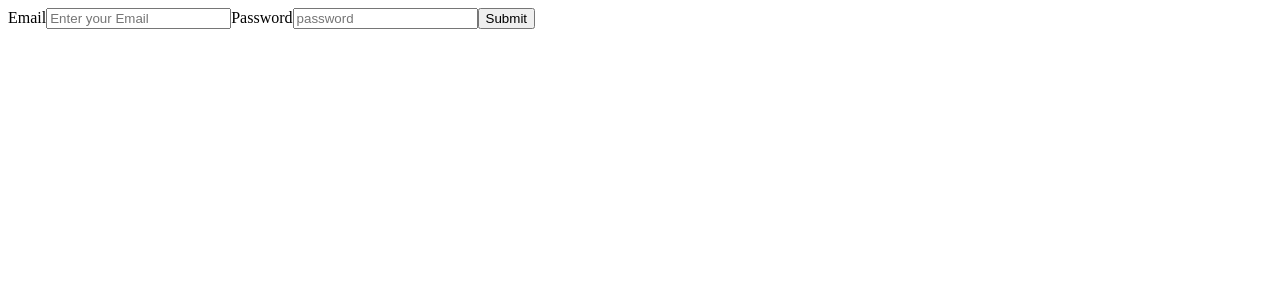
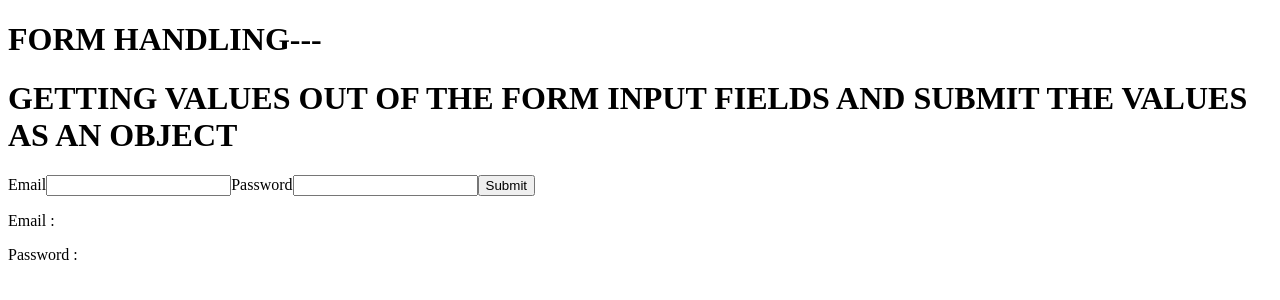
Before and after one commit to aryansharma8706/PROJECT, a React (Vite) app in the folder aryan/: page / in a window 1280 px wide. Shown: the top 300 px of the page. Built offline with nearby package versions, Linux system fonts and the light colour scheme.

Commit message:
form changes

```diff
--- a/aryan/src/App.jsx
+++ b/aryan/src/App.jsx
@@ -141,17 +141,52 @@
 //create a button when i click on the button changes its text .
 //create two button when i click on a button swap both btns title ;
 
-function App(){
+import { useState } from 'react';
+
+function App() {
+  const [email, setEmail] = useState('');
+  const [password, setPassword] = useState('');
+
+  const handleEmailChange = (event) => {
+    console.log(event.target.value);
+    setEmail(event.target.value);
+  };
+
+  const handlePasswordChange = (event) => {
+    console.log(event.target.value);
+    setPassword(event.target.value);
+  };
+
+  const handleSubmit = (e) => {
+    e.preventDefault();
+    const data = {
+      email: email,
+      password: password,
+    };
+    console.log(data);
+  };
   return (
     <div>
-      <form>
-      <label>Email</label>
-      <input type="Email" placeholder="Enter your Email" name="email"></input>
-      <label>Password</label>
-      <input type="password" placeholder="password" name="password"></input>
-      <button>Submit</button>
+      <h1>FORM HANDLING---</h1>
+      <h1>
+        GETTING VALUES OUT OF THE FORM INPUT FIELDS AND SUBMIT THE VALUES AS AN
+        OBJECT
+      </h1>
+      <form onSubmit={handleSubmit}>
+        <label>Email</label>
+        <input onChange={handleEmailChange} type="email" name="email" />
+        <label>Password</label>
+        <input
+          onChange={handlePasswordChange}
+          type="password"
+          name="password"
+        />
+        <button>Submit</button>
       </form>
+      <p>Email : {email}</p>
+      <p>Password : {password}</p>
     </div>
-  )
+  );
 }
-export default App
+
+export default App;
```
